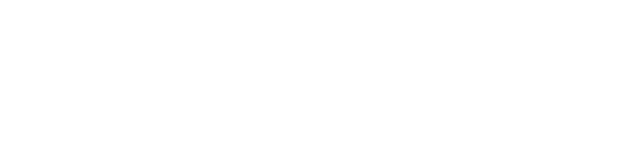
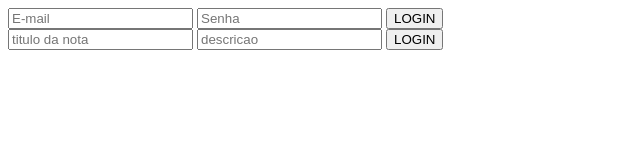
Before and after one commit to Luan1611/project-sticky-notes-js, a plain HTML site: page exercicio-final-prw1/index.html in a window 1280 px wide. Shown: the whole page, without its empty margins (0-640 px from the left). Drawn offline with Linux system fonts and the light colour scheme.

Commit message:
adicionado formulários de login e formulário de cadastro de notas

```diff
--- a/exercicio-final-prw1/index.html
+++ b/exercicio-final-prw1/index.html
@@ -9,10 +9,25 @@
 <body>
     <div class="content-center">
         <div class="login">
+            <form id = "login" class="formulario">
+                <input id= "login" type="text" name="login" placeholder="E-mail" required>
 
+                <input id = "senha" type="number" name="senha" placeholder="Senha" required>
+
+                <button id = "enviar">LOGIN</button>
+            </form>
         </div>
 
         <div class="principal">
+
+
+            <form id = "sticknotes" class="formulario">
+                <input id= "login" type="text" name="login" placeholder="titulo da nota" required>
+
+                <input id = "senha" type="number" name="senha" placeholder="descricao" required>
+
+                <button id = "enviar">LOGIN</button>
+            </form>
 
         </div>
     </div>
```
